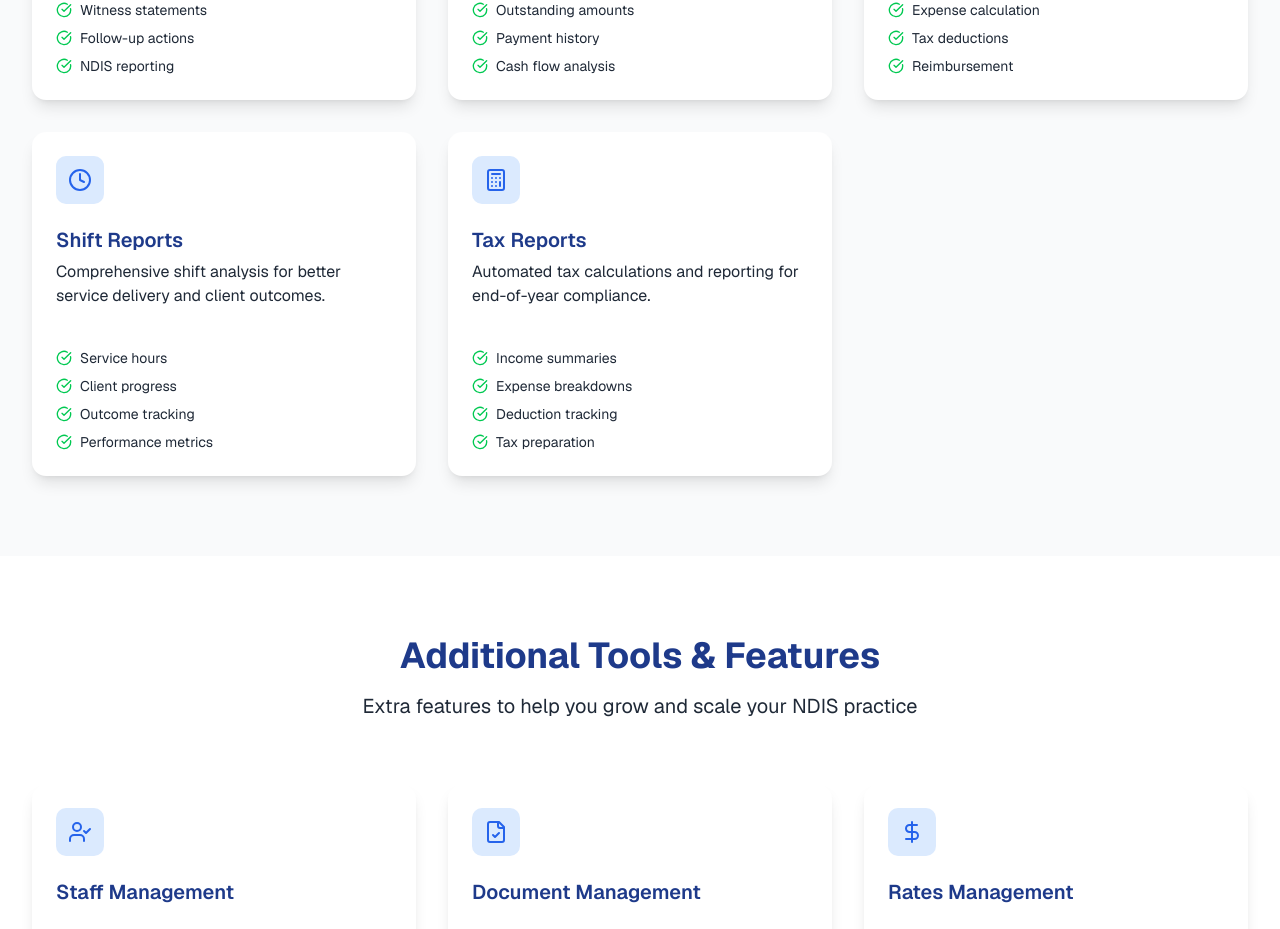
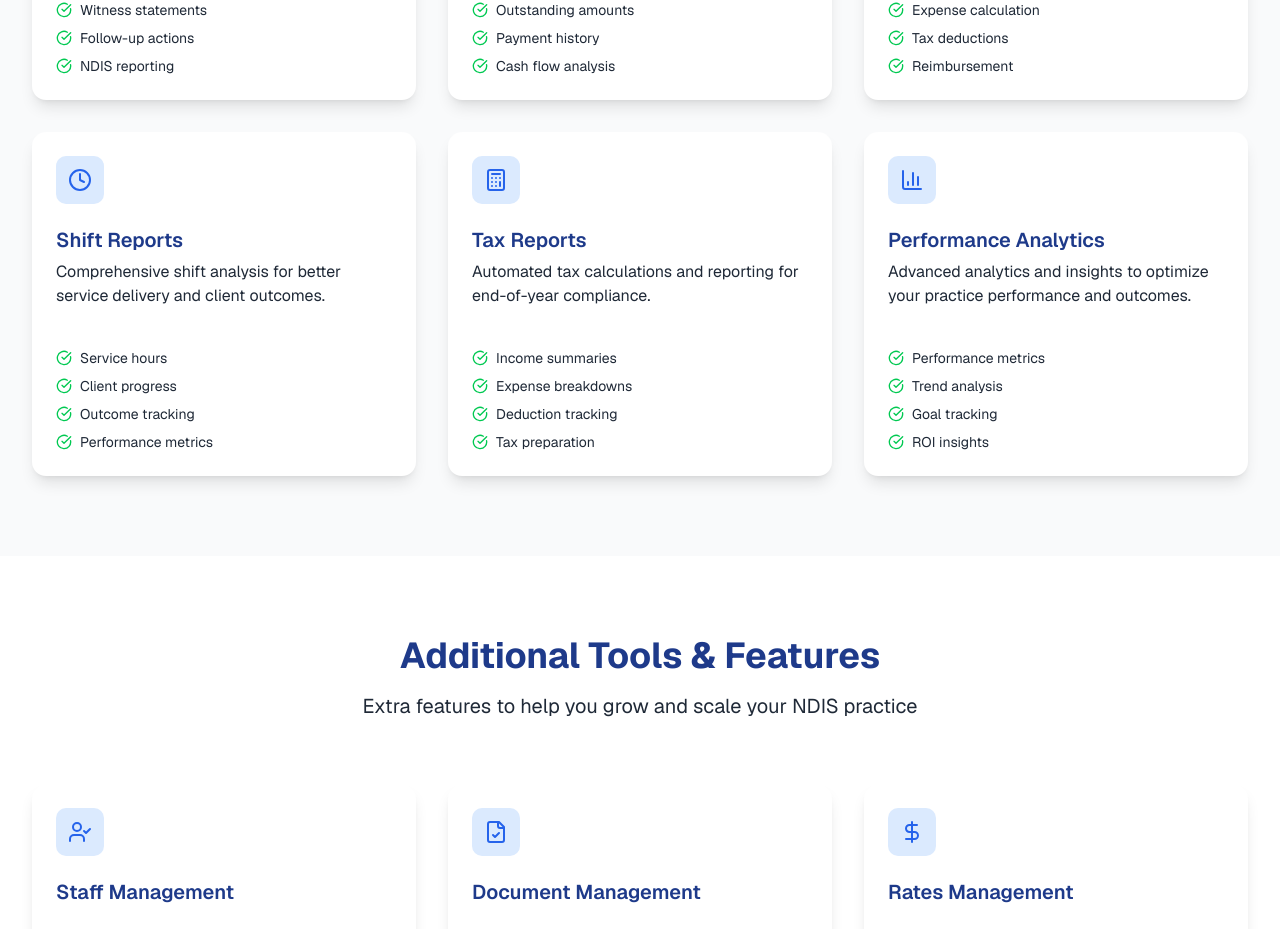
Before and after one commit to bugalsaas/Marketing, a Next.js app: page /features in a window 1280 px wide. Shown: the part 2378-3307 px from the top of the page. Built offline with nearby package versions, Linux system fonts and the light colour scheme; no server answers; a web font is replaced by a local one.

Commit message:
Add Performance Analytics card to Advanced Reporting section - create perfect 3x2 grid layout for better visual balance

```diff
--- a/src/app/features/page.tsx
+++ b/src/app/features/page.tsx
@@ -134,6 +134,12 @@
       title: "Tax Reports",
       description: "Automated tax calculations and reporting for end-of-year compliance.",
       features: ["Income summaries", "Expense breakdowns", "Deduction tracking", "Tax preparation"]
+    },
+    {
+      icon: BarChart3,
+      title: "Performance Analytics",
+      description: "Advanced analytics and insights to optimize your practice performance and outcomes.",
+      features: ["Performance metrics", "Trend analysis", "Goal tracking", "ROI insights"]
     }
   ];
 
```
